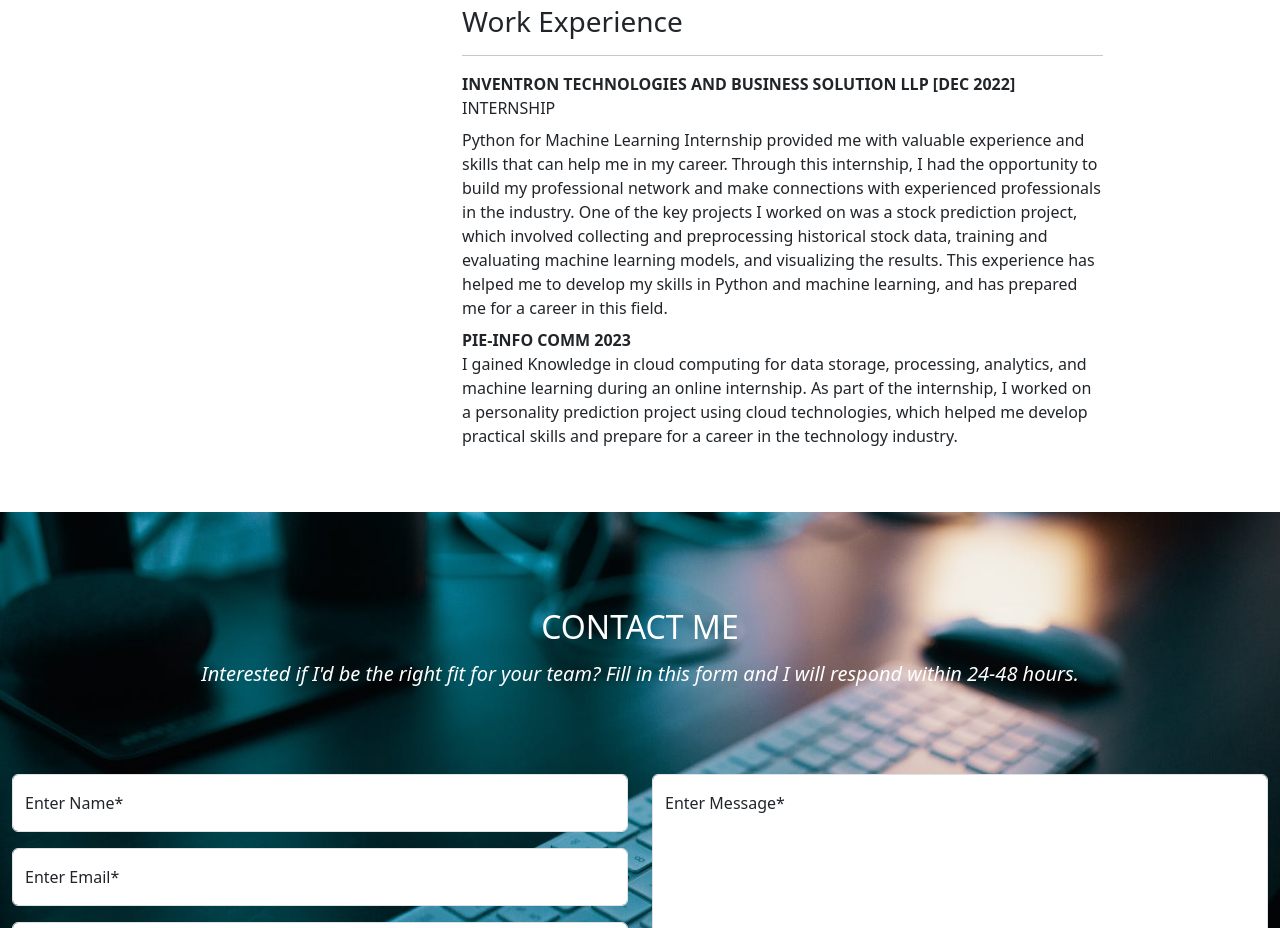
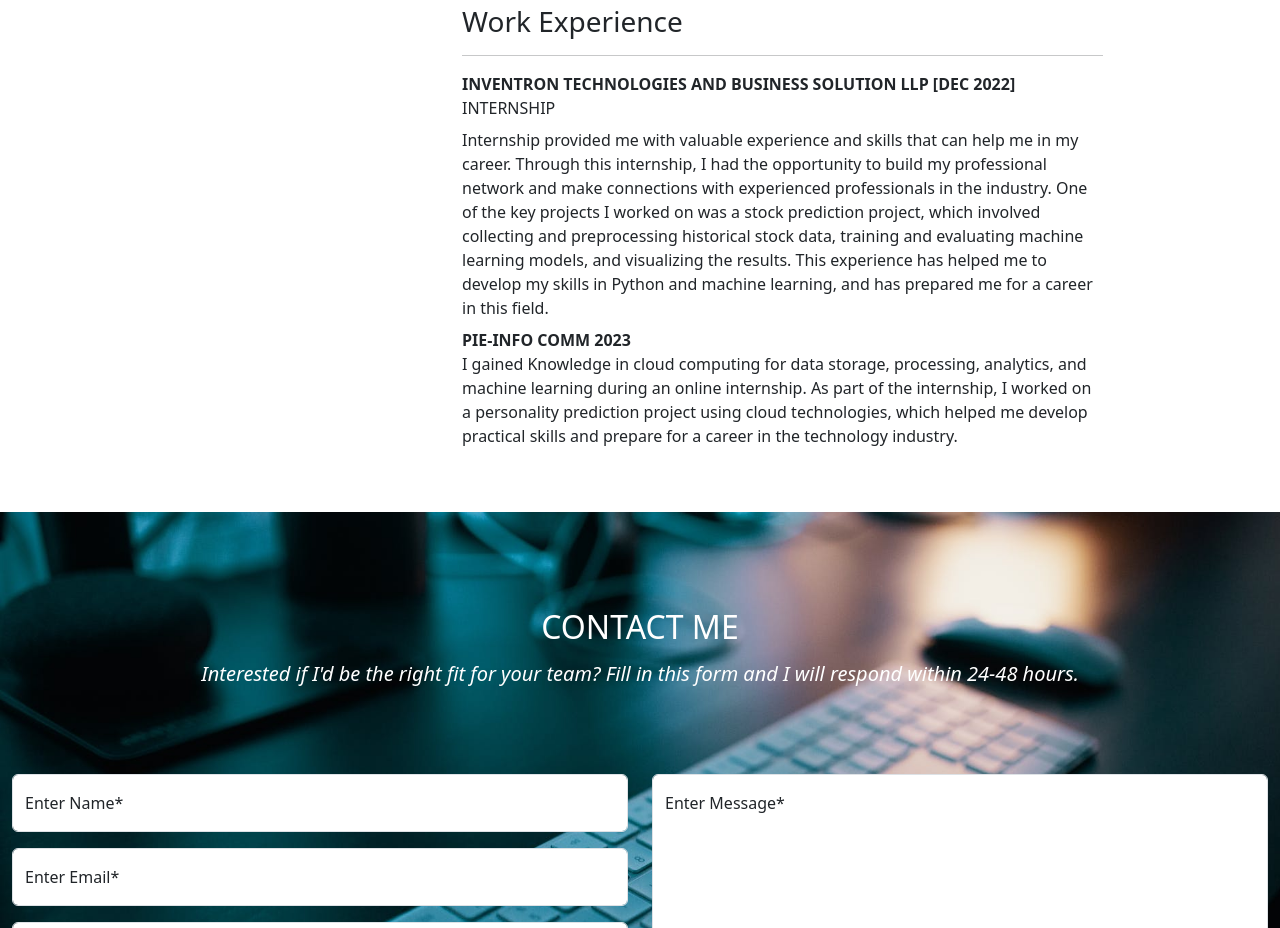
Before and after one commit to Nikitha1203/Data-analyst-portfolio.io, a plain HTML site: page index.html in a window 1280 px wide. Shown: the part 4560-5488 px from the top of the page. Drawn offline with nearby package versions, Linux system fonts and the light colour scheme.

Commit message:
Update index.html

```diff
--- a/index.html
+++ b/index.html
@@ -276,7 +276,7 @@
             <dd>INTERNSHIP</dd>
 
             <dd>
-              Python for Machine Learning Internship provided me with valuable experience and skills that can help me in my career. Through this internship, I had the opportunity to build my professional network and make connections with experienced professionals in the industry. One of the key projects I worked on was a stock prediction project, which involved collecting and preprocessing historical stock data, training and evaluating machine learning models, and visualizing the results. This experience has helped me to develop my skills in Python and machine learning, and has prepared me for a career in this field.
+            Internship provided me with valuable experience and skills that can help me in my career. Through this internship, I had the opportunity to build my professional network and make connections with experienced professionals in the industry. One of the key projects I worked on was a stock prediction project, which involved collecting and preprocessing historical stock data, training and evaluating machine learning models, and visualizing the results. This experience has helped me to develop my skills in Python and machine learning, and has prepared me for a career in this field.
 </dd>
 <dl>
   <dt>PIE-INFO COMM 2023</dt>
```
